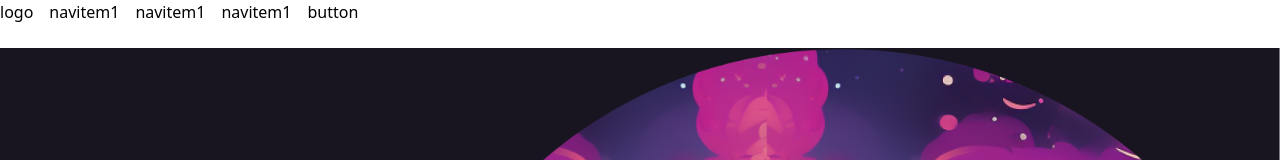
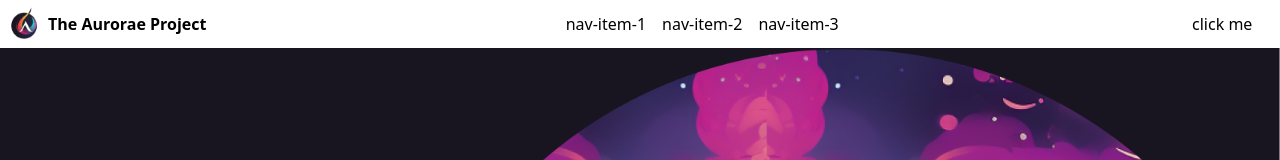
Before and after one commit to VelimirMueller/aurorae_chat_frontend, a Nuxt app: page / in a window 1280 px wide. Shown: the top 160 px of the page. Built offline with nearby package versions, Linux system fonts and the light colour scheme; no server answers.

Commit message:
adjust navbar layout and add logo to navbar

```diff
--- a/components/Layout/NavbarSection.vue
+++ b/components/Layout/NavbarSection.vue
@@ -1,11 +1,19 @@
 <template>
-  <div class="h-12">
-    <ul class="flex flex-row gap-4">
-      <li>logo</li>
-      <li>navitem1</li>
-      <li>navitem1</li>
-      <li>navitem1</li>
-      <li>button</li>
+  <div class="h-12 flex">
+    <a class="flex items-center h-full" href="#">
+      <img class="w-12" src="~/assets/img/aurorae-fav-logo.png">
+      <p class="w-60 text-m font-bold">The Aurorae Project</p>
+    </a>
+    <ul class="flex flex-row gap-4 h-full justify-center space-between flex-wrap items-center w-full">
+      <!-- Navigation Items -->
+      <li class="justify-between flex">
+        nav-item-1
+      </li>
+      <li>nav-item-2</li>
+      <li>nav-item-3</li>
     </ul>
+    <span class="flex items-center h-full space-x-3 w-40 flex justify-center items-center">
+      <button>click me</button>
+    </span>
   </div>
 </template>
```
Also changed, not shown: assets/img/aurorae-fav-logo.png (added).
